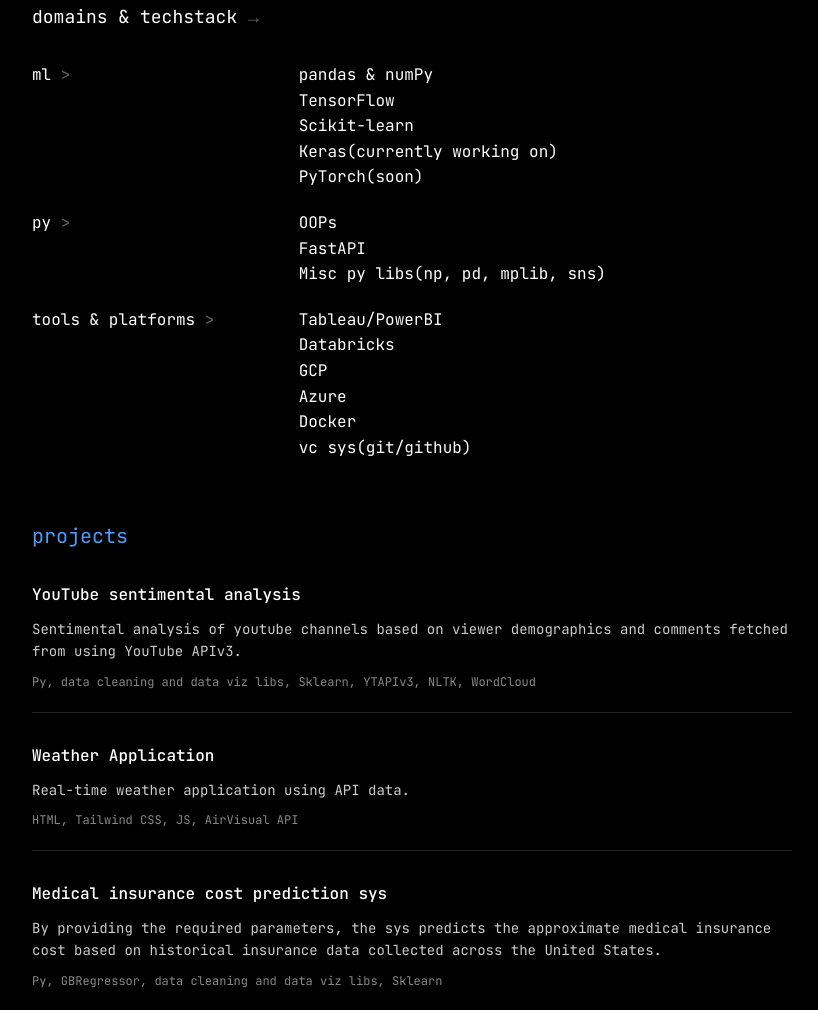
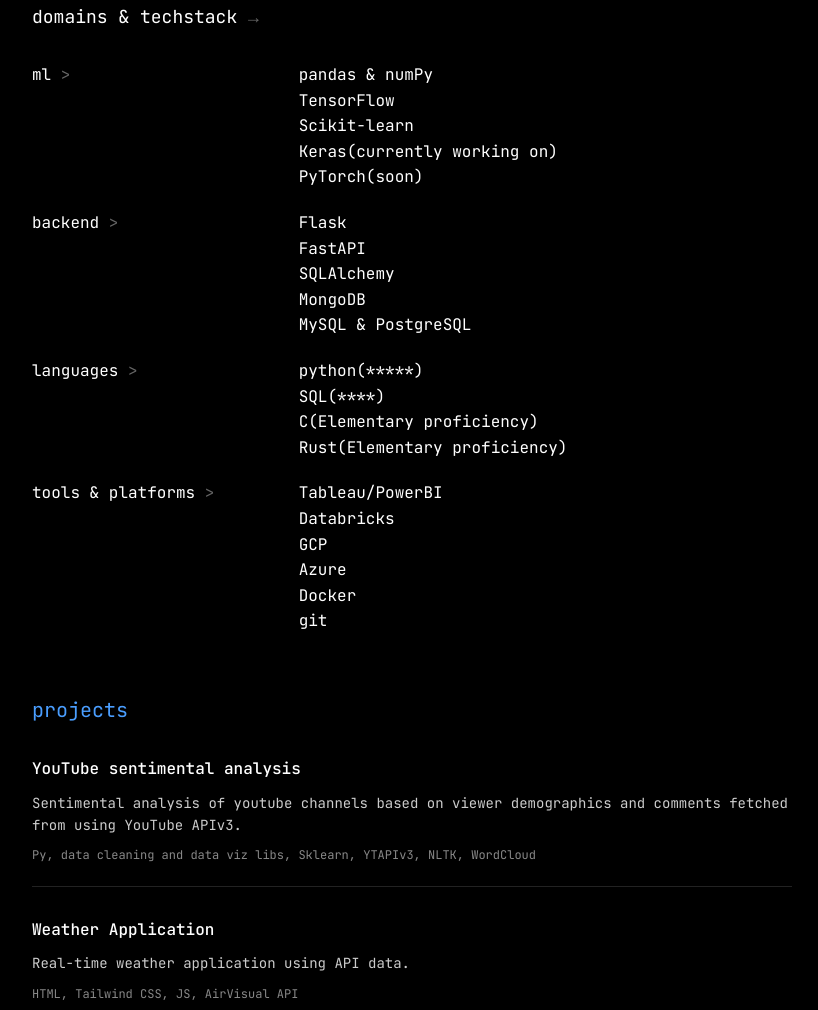
Before and after one commit to dharshesoteric/portfolio-website, a plain HTML site: page index.html in a window 1280 px wide. Shown: the part 950-1960 px from the top of the page, without its empty margins (228-1046 px from the left). Drawn offline with Linux system fonts and the light colour scheme.

Commit message:
Slight content mods

```diff
--- a/index.html
+++ b/index.html
@@ -296,11 +296,20 @@
                     <div contenteditable="true">Keras(currently working on)</div>
                     <div contenteditable="true">PyTorch(soon)</div>
                 </div>
-                <div class="tech-category">py</div>
+                <div class="tech-category">backend</div>
                 <div class="tech-items">
-                    <div contenteditable="true">OOPs</div>
+                    <div contenteditable="true">Flask</div>
                     <div contenteditable="true">FastAPI</div>
-                    <div contenteditable="true">Misc py libs(np, pd, mplib, sns)</div>
+                    <div contenteditable="true">SQLAlchemy</div>
+                    <div contenteditable="true">MongoDB</div>
+                    <div contenteditable="true">MySQL & PostgreSQL</div>
+                </div>
+                <div class="tech-category">languages</div>
+                <div class="tech-items">
+                    <div contenteditable="true">python(*****)</div>
+                    <div contenteditable="true">SQL(****)</div>
+                    <div contenteditable="true">C(Elementary proficiency)</div>
+                    <div contenteditable="true">Rust(Elementary proficiency)</div>
                 </div>
                 <div class="tech-category">tools & platforms</div>
                 <div class="tech-items">
@@ -309,7 +318,7 @@
                     <div contenteditable="true">GCP</div>
                     <div contenteditable="true">Azure</div>
                     <div contenteditable="true">Docker</div>
-                    <div contenteditable="true">vc sys(git/github)</div>
+                    <div contenteditable="true">git</div>
                 </div>
             </div>
         </div>
```
